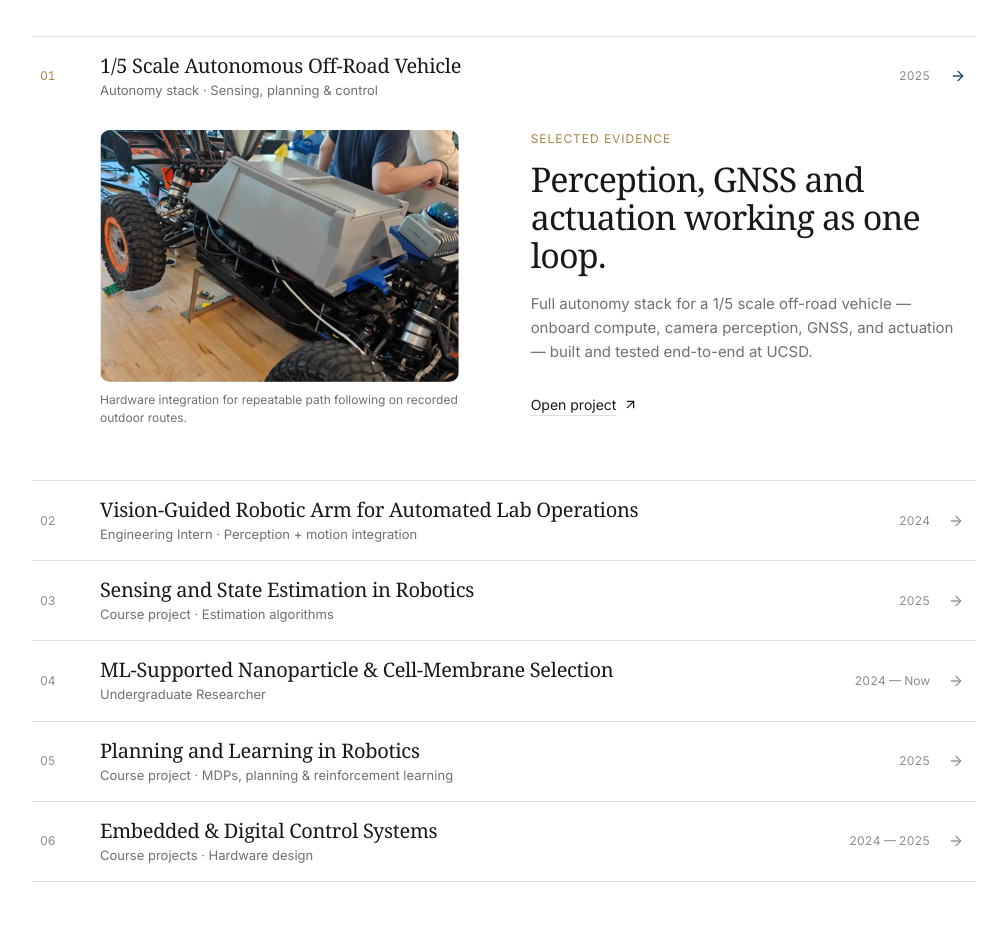
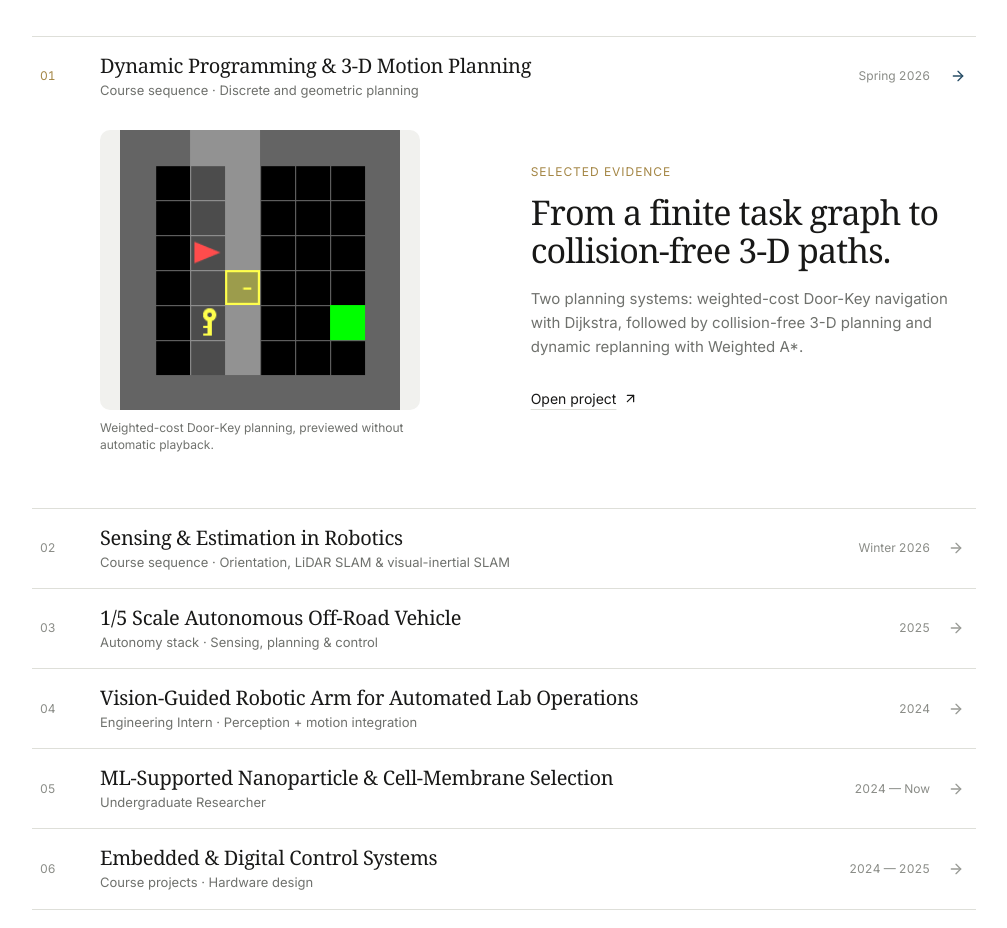
Before and after one commit to Edwardwang66/Edwardwang66.github.io, a React (Vite) app: page / in a window 1280 px wide. Shown: the part 1221-2149 px from the top of the page, without its empty margins (136-1143 px from the left). Built offline with nearby package versions, Linux system fonts and the light colour scheme; a web font is replaced by a local one.

Commit message:
feat: align experience and course project content

```diff
--- a/src/data/portfolio.js
+++ b/src/data/portfolio.js
@@ -62,8 +62,10 @@ export const profile = {
       role: "Agentic AI Engineer Intern · AI for Science",
       org: "Bioyond Robotics",
       location: "Pudong, Shanghai, China · On-site",
+      website: "https://www.bioyond.com/en/",
+      featured: true,
       note:
-        "Designing and developing an agentic AI platform for scientific workflow automation. Building modular planning, orchestration, validation and feedback workflows that translate scientific intent into executable, verifiable and adaptive laboratory processes—with emphasis on reliability, traceability and human oversight.",
+        "Contributing to an agentic AI platform for scientific workflow automation—building modular planning, orchestration, validation and feedback mechanisms that translate scientific intent into executable, verifiable and adaptive laboratory processes.",
     },
     {
       year: "Oct 2024 — Present",
@@ -74,8 +76,12 @@ export const profile = {
     {
       year: "Jun 2024 — Aug 2024",
       role: "Engineering Intern",
-      org: "c12.ai · Pudong, Shanghai",
-      note: "Computer-vision-driven liquid measurement, ROS-based robotic-arm motion planning, dual-camera localization, and simulation-to-hardware iteration for automated lab operations.",
+      org: "c12.ai",
+      location: "Pudong, Shanghai, China",
+      website: "https://www.c12.ai/en",
+      featured: true,
+      note:
+        "Developed liquid-level measurement and dual-camera localization for ROS-based robotic manipulation, recreated the workcell in simulation, and debugged calibration, planning, latency and sim-to-hardware mismatches.",
     },
   ],
   skills: {
@@ -129,7 +135,7 @@ export const profile = {
   ],
 };
 
-export const projects = [
+const projectRecords = [
   {
     id: "off-road-vehicle",
     no: "01",
@@ -270,29 +276,29 @@ export const projects = [
   {
     id: "state-estimation",
     no: "03",
-    year: "2025",
-    title: "Sensing and State Estimation in Robotics",
-    role: "Course project · Estimation algorithms",
-    tags: ["State estimation", "Sensor fusion", "Kalman filtering"],
+    year: "Winter 2026",
+    title: "Sensing & Estimation in Robotics",
+    role: "Course sequence · Orientation, LiDAR SLAM & visual-inertial SLAM",
+    tags: ["State estimation", "SLAM", "Sensor fusion"],
     summary:
-      "Implementations of pose estimation, sensor fusion, and Kalman-style filters on noisy IMU and observation data — the math behind robots that know where they are.",
-    context: "UC San Diego · ECE 276A",
+      "A three-project estimation sequence spanning IMU orientation tracking, LiDAR mapping, and stereo visual-inertial SLAM.",
+    context: "UC San Diego · ECE 276A · Winter 2026",
     overview:
-      "Coursework that pushed me into the probabilistic core of robotics: how a system maintains a belief about its own state when every sensor lies a little.",
+      "Three increasingly complete estimation systems: quaternion-based orientation tracking with panorama reconstruction, 2-D LiDAR SLAM with scan-to-submap ICP and pose-graph optimization, and stereo visual-inertial SLAM with an extended Kalman filter.",
     challenge:
-      "Estimate the pose of a moving system from noisy IMU and observation data, accounting for drift, bias, and uncertainty over long runs.",
+      "Recover a consistent trajectory and map from sensors that each carry bias, noise and drift, while keeping the optimization and filtering numerically stable across long sequences.",
     approach:
-      "Worked with robot motion and observation models to implement filtering pipelines — prediction from motion model, correction from observations — and tuned for stability under realistic noise profiles. Compared filter behavior across synthetic and recorded data.",
+      "PR1 optimized quaternion orientation estimates from IMU measurements and projected camera frames into panoramas. PR2 fused encoders, IMU, LiDAR and RGB-D data through scan-to-submap ICP, occupancy mapping, loop closure and pose-graph optimization. PR3 combined SE(3) IMU prediction with stereo landmark updates in an EKF, using gating and covariance regularization for stability.",
     outcome:
-      "Working implementations of the core estimation routines plus an intuition for when a filter is failing because of modeling, tuning, or data — useful in every hardware project I've touched since.",
-    stack: ["Python", "NumPy", "Probabilistic modeling", "IMU data", "MATLAB"],
+      "Working orientation, mapping and visual-inertial pipelines across the course sequence, with direct comparisons against reference trajectories and reconstructed maps.",
+    stack: ["Python", "NumPy", "PyTorch", "ICP", "Pose-graph optimization", "EKF"],
     links: [],
     homeEvidence: {
       kind: "image",
       src: "/ece276a/1.png",
       alt: "State-estimation trajectory and comparison plots",
-      caption: "Representative comparisons across IMU tracking, mapping, and visual-inertial SLAM.",
-      heading: "A readable result instead of three full report embeds.",
+      caption: "Orientation tracking, LiDAR mapping, and visual-inertial SLAM across the WI26 sequence.",
+      heading: "Three estimation systems, from inertial orientation to visual-inertial SLAM.",
       width: 1866,
       height: 2266,
       role: "technical",
@@ -302,36 +308,14 @@ export const projects = [
       kind: "image",
       src: "/ece276a/1.png",
       alt: "Comparison plots for state-estimation experiments",
-      caption: "Representative estimation and mapping results across the course sequence.",
+      caption: "Representative trajectory and mapping results across the WI26 course sequence.",
       width: 1866,
       height: 2266,
       role: "technical",
       fit: "contain",
     },
     selectedEvidence: [],
-    moreEvidence: [
-      {
-        kind: "pdf",
-        src: "/ece276a/ece276_pr1.pdf",
-        name: "PR1 — Pose Estimation",
-        caption: "Full project report for the pose-estimation implementation and evaluation.",
-        group: "Course reports",
-      },
-      {
-        kind: "pdf",
-        src: "/ece276a/pr2.pdf",
-        name: "PR2 — Sensor Fusion",
-        caption: "Full project report for the sensor-fusion experiments and comparisons.",
-        group: "Course reports",
-      },
-      {
-        kind: "pdf",
-        src: "/ece276a/pr3_report.pdf",
-        name: "PR3 — State Estimation",
-        caption: "Full project report for the final state-estimation pipeline.",
-        group: "Course reports",
-      },
-    ],
+    moreEvidence: [],
   },
   {
     id: "drug-delivery-ml",
@@ -361,71 +345,71 @@ export const projects = [
   {
     id: "planning-control",
     no: "05",
-    year: "2025",
-    title: "Planning and Learning in Robotics",
-    role: "Course project · MDPs, planning & reinforcement learning",
-    tags: ["Motion planning", "Reinforcement learning", "MDP"],
+    year: "Spring 2026",
+    title: "Dynamic Programming & 3-D Motion Planning",
+    role: "Course sequence · Discrete and geometric planning",
+    tags: ["Dynamic programming", "Weighted A*", "Motion planning"],
     summary:
-      "Discrete and continuous planning across two projects — MDP-based policy learning in grid-world environments and reinforcement learning across diverse physics simulations.",
-    context: "UC San Diego · ECE 276B",
+      "Two planning systems: weighted-cost Door-Key navigation with Dijkstra, followed by collision-free 3-D planning and dynamic replanning with Weighted A*.",
+    context: "UC San Diego · ECE 276B · Spring 2026",
     overview:
-      "Two-project course spanning the core algorithms behind robot planning. PR1 covered discrete MDPs and value iteration in the MiniGrid DoorKey environment; PR2 applied policy-gradient reinforcement learning to a set of continuous, physics-based simulation environments.",
+      "PR1 modeled Door-Key navigation as a finite weighted state graph. PR2 moved into continuous 3-D workspaces, planning around axis-aligned obstacles toward static and moving goals.",
     challenge:
-      "Bridge the gap between clean algorithmic definitions — Bellman equations, policy gradients — and environments that are stochastic, partially observable, or physically complex enough to expose implementation subtleties.",
+      "Represent task state precisely enough to guarantee valid Door-Key actions, then make 3-D search fast enough for repeated replanning without allowing shortcut segments to pass through obstacles.",
     approach:
-      "PR1: Implemented value iteration and policy extraction over the full MDP, then tested across DoorKey maps of increasing size (5×5 through 10×10) and varying key-door configurations including shortcut and direct-route variants. PR2: Applied a policy-gradient method to seven benchmark environments ranging from 2D games (Flappy Bird, Maze, Monza) to 3D manipulation tasks (Single Cube, Tower, Window, Room), tuning hyper-parameters per environment.",
+      "PR1 used Dijkstra on states encoding position, orientation, key possession and door state, with weighted costs for turning, moving, pickup and unlock actions. PR2 combined slab-based segment/AABB collision checks, an implicit 26-connected grid, Weighted A*, greedy line-of-sight shortcutting and replanning for dynamic goals.",
     outcome:
-      "Solid intuition for when discrete planning is tractable and when it isn't, and direct experience debugging RL policies across environments with very different reward structures and dynamics.",
-    stack: ["Python", "NumPy", "MiniGrid", "Reinforcement learning", "Policy gradient", "MDP"],
+      "Solved 7/7 known and 36/36 random Door-Key maps, then produced collision-verified paths in all seven 3-D environments. Dynamic-goal replanning remained within 6.4 ms on E6 and 46.6 ms on E7 in the reported runs.",
+    stack: ["Python", "NumPy", "Dijkstra", "Weighted A*", "AABB collision", "Replanning"],
     links: [],
     homeEvidence: {
       kind: "image",
       src: "/ece276b/pr1/doorkey-poster.png",
       alt: "DoorKey grid environment used for discrete planning",
-      caption: "A selected DoorKey policy held near its native scale.",
-      heading: "Planning evidence without an autoplay wall.",
+      caption: "Weighted-cost Door-Key planning, previewed without automatic playback.",
+      heading: "From a finite task graph to collision-free 3-D paths.",
       width: 256,
       height: 256,
       role: "low-resolution",
       fit: "contain",
     },
     leadEvidence: {
-      kind: "image",
-      src: "/ece276b/pr1/doorkey-poster.png",
-      alt: "DoorKey planning environment poster",
-      caption: "DoorKey environment used for discrete policy planning experiments.",
-      width: 256,
-      height: 256,
+      kind: "gif",
+      src: "/ece276b/pr2/gifs/E4_Single_Cube.gif",
+      poster: "/ece276b/pr2/posters/E4_Single_Cube.png",
+      alt: "Weighted A star path through the Single Cube environment",
+      caption: "Weighted A* plans and shortcuts a collision-free path through the Single Cube environment.",
+      width: 600,
+      height: 500,
       role: "low-resolution",
-      fit: "contain",
     },
     selectedEvidence: [
       {
         kind: "gif",
         src: "/ece276b/pr1/gif/partA/doorkey-5x5-normal.gif",
         poster: "/ece276b/pr1/doorkey-poster.png",
-        alt: "5 by 5 DoorKey policy animation",
-        caption: "Value-iteration policy solving the 5×5 DoorKey environment.",
+        alt: "Dijkstra plan solving a 5 by 5 DoorKey map",
+        caption: "Dijkstra executes a minimum-cost action sequence on a known 5×5 Door-Key map.",
         width: 160,
         height: 160,
         role: "low-resolution",
       },
       {
         kind: "gif",
-        src: "/ece276b/pr1/gif/partB/DoorKey-10x10-15.gif",
-        poster: "/ece276b/pr1/doorkey-poster.png",
-        alt: "10 by 10 DoorKey episode 15 animation",
-        caption: "A larger 10×10 run demonstrating planning behavior at increased scale.",
-        width: 320,
-        height: 320,
+        src: "/ece276b/pr2/gifs/E2_Maze.gif",
+        poster: "/ece276b/pr2/posters/E2_Maze.png",
+        alt: "Weighted A star path through the Maze environment",
+        caption: "The planner resolves the Maze environment with collision-checked segments.",
+        width: 600,
+        height: 500,
         role: "low-resolution",
       },
       {
         kind: "gif",
-        src: "/ece276b/pr2/gifs/E4_Single_Cube.gif",
-        poster: "/ece276b/pr2/posters/E4_Single_Cube.png",
-        alt: "Single Cube reinforcement-learning animation",
-        caption: "A continuous-control run representing the reinforcement-learning project.",
+        src: "/ece276b/pr2/gifs/E6_Window.gif",
+        poster: "/ece276b/pr2/posters/E6_Window.png",
+        alt: "Dynamic replanning through the Window environment",
+        caption: "Repeated Weighted A* replanning tracks a moving goal through the Window environment.",
         width: 600,
         height: 500,
         role: "low-resolution",
@@ -433,150 +417,70 @@ export const projects = [
     ],
     moreEvidence: [
       {
-        kind: "pdf",
-        src: "/ece276b/pr1/report.pdf",
-        name: "PR1 — Discrete Planning & MDPs",
-        caption: "Complete report for value iteration and policy extraction in DoorKey.",
-        group: "PR1 — Discrete planning",
-      },
-      {
         kind: "gif",
         src: "/ece276b/pr1/gif/partA/doorkey.gif",
         poster: "/ece276b/pr1/doorkey-poster.png",
-        alt: "DoorKey planning environment overview animation",
-        caption: "Overview run for the DoorKey planning environment.",
+        alt: "DoorKey planning overview",
+        caption: "A compact overview of the weighted Door-Key navigation task.",
         width: 256,
         height: 256,
         role: "low-resolution",
-        group: "PR1 — Discrete planning",
+        group: "PR1 — Dynamic programming",
       },
       {
         kind: "gif",
         src: "/ece276b/pr1/gif/partA/doorkey-6x6-shortcut.gif",
         poster: "/ece276b/pr1/doorkey-poster.png",
-        alt: "6 by 6 DoorKey shortcut policy animation",
-        caption: "Shortcut policy in the 6×6 DoorKey environment.",
+        alt: "Dijkstra plan on a 6 by 6 DoorKey shortcut map",
+        caption: "A minimum-cost route on the 6×6 shortcut configuration.",
         width: 192,
         height: 192,
         role: "low-resolution",
-        group: "PR1 — Discrete planning",
+        group: "PR1 — Dynamic programming",
       },
       {
         kind: "gif",
-        src: "/ece276b/pr1/gif/partA/doorkey-8x8-direct.gif",
+        src: "/ece276b/pr1/gif/partB/DoorKey-10x10-15.gif",
         poster: "/ece276b/pr1/doorkey-poster.png",
-        alt: "8 by 8 DoorKey direct-route policy animation",
-        caption: "Direct-route policy in the 8×8 DoorKey environment.",
-        width: 256,
-        height: 256,
-        role: "low-resolution",
-        group: "PR1 — Discrete planning",
-      },
-      {
-        kind: "gif",
-        src: "/ece276b/pr1/gif/partA/doorkey-8x8-shortcut.gif",
-        poster: "/ece276b/pr1/doorkey-poster.png",
-        alt: "8 by 8 DoorKey shortcut policy animation",
-        caption: "Shortcut policy in the 8×8 DoorKey environment.",
-        width: 256,
-        height: 256,
-        role: "low-resolution",
-        group: "PR1 — Discrete planning",
-      },
-      {
-        kind: "gif",
-        src: "/ece276b/pr1/gif/partB/DoorKey-10x10-1.gif",
-        poster: "/ece276b/pr1/doorkey-poster.png",
-        alt: "10 by 10 DoorKey episode 1 animation",
-        caption: "Early policy behavior at episode 1 in the 10×10 environment.",
+        alt: "Dijkstra plan on a random 10 by 10 DoorKey map",
+        caption: "One of the 36 successful random 10×10 Door-Key evaluations.",
         width: 320,
         height: 320,
         role: "low-resolution",
-        group: "PR1 — Discrete planning",
-      },
-      {
-        kind: "gif",
-        src: "/ece276b/pr1/gif/partB/DoorKey-10x10-5.gif",
-        poster: "/ece276b/pr1/doorkey-poster.png",
-        alt: "10 by 10 DoorKey episode 5 animation",
-        caption: "Intermediate policy behavior at episode 5 in the 10×10 environment.",
-        width: 320,
-        height: 320,
-        role: "low-resolution",
-        group: "PR1 — Discrete planning",
-      },
-      {
-        kind: "pdf",
-        src: "/ece276b/pr2/ECE276B_PR2_report.pdf",
-        name: "PR2 — Reinforcement Learning Across Environments",
-        caption: "Complete report for policy-gradient experiments across seven environments.",
-        group: "PR2 — Reinforcement learning",
-      },
-      {
-        kind: "gif",
-        src: "/ece276b/pr2/gifs/E1_Flappy_Bird.gif",
-        poster: "/ece276b/pr2/posters/E1_Flappy_Bird.png",
-        alt: "Flappy Bird reinforcement-learning animation",
-        caption: "Policy-gradient behavior in the Flappy Bird environment.",
-        width: 600,
-        height: 500,
-        role: "low-resolution",
-        group: "PR2 — Reinforcement learning",
-      },
-      {
-        kind: "gif",
-        src: "/ece276b/pr2/gifs/E2_Maze.gif",
-        poster: "/ece276b/pr2/posters/E2_Maze.png",
-        alt: "Maze reinforcement-learning animation",
-        caption: "Policy-gradient behavior in the Maze environment.",
-        width: 600,
-        height: 500,
-        role: "low-resolution",
-        group: "PR2 — Reinforcement learning",
+        group: "PR1 — Dynamic programming",
       },
       {
         kind: "gif",
         src: "/ece276b/pr2/gifs/E3_Monza.gif",
         poster: "/ece276b/pr2/posters/E3_Monza.png",
-        alt: "Monza reinforcement-learning animation",
-        caption: "Policy-gradient behavior in the Monza environment.",
+        alt: "Weighted A star path through the Monza environment",
+        caption: "Weighted A* and line-of-sight shortcutting through the Monza geometry.",
         width: 600,
         height: 500,
         role: "low-resolution",
-        group: "PR2 — Reinforcement learning",
+        group: "PR2 — 3-D motion planning",
       },
       {
         kind: "gif",
         src: "/ece276b/pr2/gifs/E5_Tower.gif",
         poster: "/ece276b/pr2/posters/E5_Tower.png",
-        alt: "Tower reinforcement-learning animation",
-        caption: "Policy-gradient behavior in the Tower environment.",
+        alt: "Weighted A star path through the Tower environment",
+        caption: "A collision-verified path around the Tower environment obstacles.",
         width: 600,
         height: 500,
         role: "low-resolution",
-        group: "PR2 — Reinforcement learning",
-      },
-      {
-        kind: "gif",
-        src: "/ece276b/pr2/gifs/E6_Window.gif",
-        poster: "/ece276b/pr2/posters/E6_Window.png",
-        alt: "Window reinforcement-learning animation",
-        caption: "Policy-gradient behavior in the Window environment.",
-        width: 600,
-        height: 500,
-        role: "low-resolution",
-        group: "PR2 — Reinforcement learning",
+        group: "PR2 — 3-D motion planning",
       },
       {
         kind: "gif",
         src: "/ece276b/pr2/gifs/E7_Room.gif",
         poster: "/ece276b/pr2/posters/E7_Room.png",
-        alt: "Room reinforcement-learning animation",
-        caption: "Policy-gradient behavior in the Room environment.",
+        alt: "Dynamic replanning through the Room environment",
+        caption: "Dynamic replanning toward a moving goal in the Room environment.",
         width: 600,
         height: 500,
         role: "low-resolution",
-        group: "PR2 — Reinforcement learning",
+        group: "PR2 — 3-D motion planning",
       },
     ],
   },
@@ -606,3 +510,17 @@ export const projects = [
     moreEvidence: [],
   },
 ];
+
+const projectOrder = [
+  "planning-control",
+  "state-estimation",
+  "off-road-vehicle",
+  "lab-robotic-arm",
+  "drug-delivery-ml",
+  "embedded-digital",
+];
+
+export const projects = projectOrder.map((id, index) => ({
+  ...projectRecords.find((project) => project.id === id),
+  no: String(index + 1).padStart(2, "0"),
+}));
```
Also changed, not shown: 3 other files (tests, documents, lock files or other folders).
